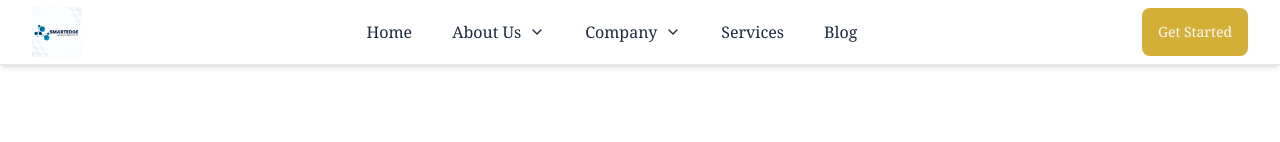
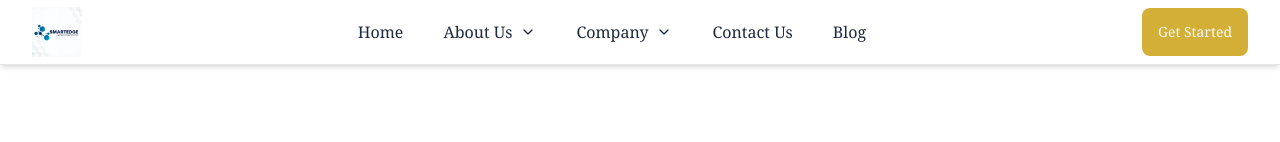
Before and after one commit to SmartEdgeConsulting/consultingsmartedge, a Next.js app: page /contact in a window 1280 px wide. Shown: the top 142 px of the page. Built offline with nearby package versions, Linux system fonts and the light colour scheme.

Commit message:
refactor: change navbar links arrangement

```diff
--- a/sections/Navbar.tsx
+++ b/sections/Navbar.tsx
@@ -33,11 +33,12 @@ const Navbar = () => {
     {
       label: "Company",
       children: [
+        { label: "Our Services", href: "/services" },
         { label: "Careers", href: "/careers" },
         { label: "Events", href: "/events" },
       ],
     },
-    { label: "Services", href: "/services" },
+    { label: "Contact Us", href: "/contact" },
     {
       label: "Blog",
       href: "/blog",
```
